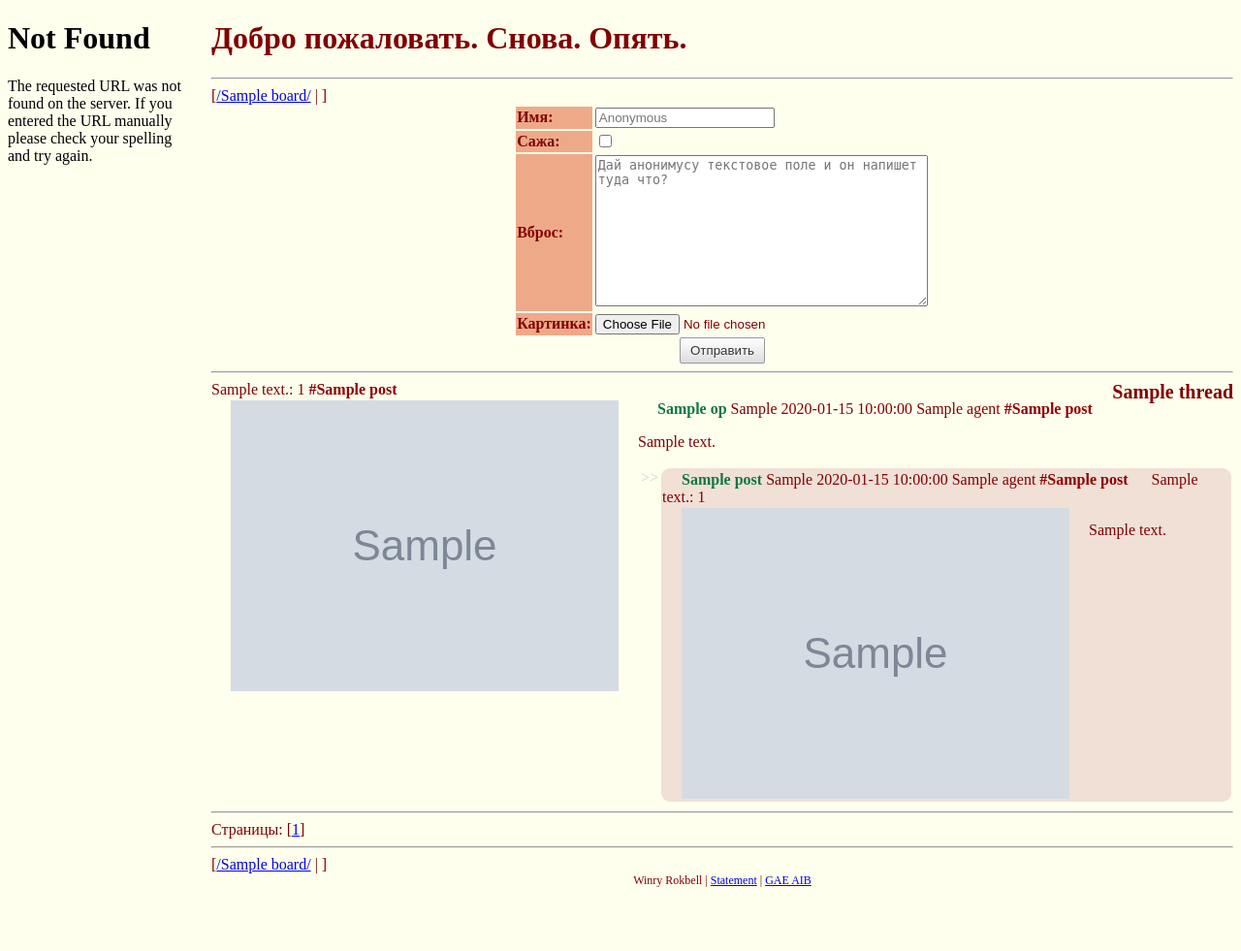
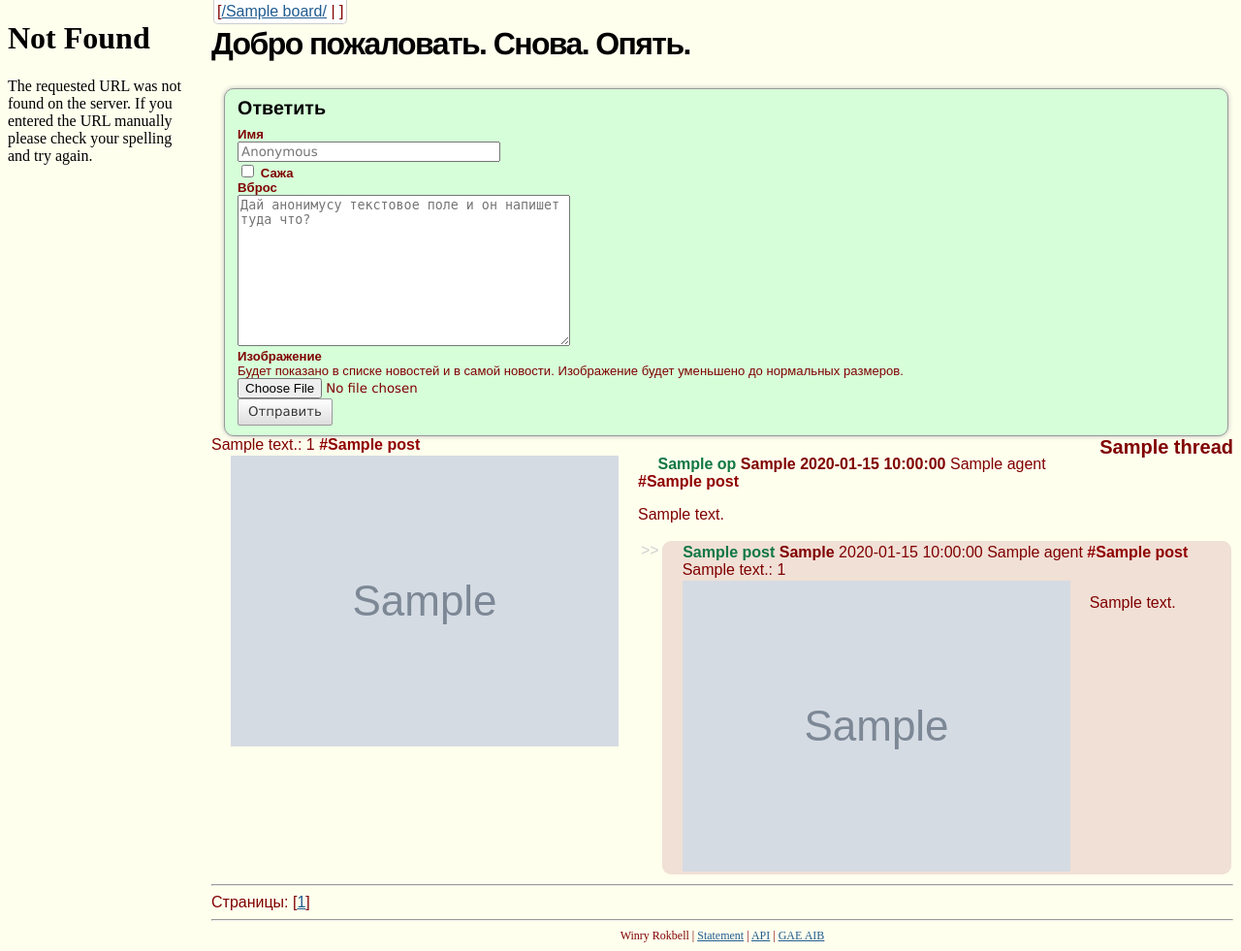
Before and after one commit to a37912/gaeaib, a Python web app: template src/templates/thread.html in a window 1280 px wide. Shown: the whole page at 97% size. Before the commit the page ends 915 px from the top, so only its background shows below. Run offline with Jinja, Linux system fonts and the light colour scheme; the template is opened without the code that fills it: most values are stand-ins (such as "Sample title", 1, 10 or a date in 2020); grey boxes marked "Sample" are stand-in pictures.

Commit message:
answers form work

```diff
--- a/src/static/css/futaba.css
+++ b/src/static/css/futaba.css
@@ -98,8 +98,8 @@ span.modpost {
 .reply {
 	background: #F0E0D6;
 	color: #800000;
-        -moz-border-radius: 9px 9px 9px 9px;
-        border-radius: 9px 9px 9px 9px;
+  -moz-border-radius: 9px 9px 9px 9px;
+  border-radius: 9px 9px 9px 9px;
 }
 .replyhl {
 	background: #F0C0B0;
@@ -138,6 +138,7 @@ span.modpost {
   -webkit-transition-property: opacity, -webkit-box-shadow:;
   -webkit-transition-duration: 0.5s, 2s;
   opacity: 0;
+  max-width: 60%;
 }
 
 span.spoiler, span.spoiler a {
--- a/src/static/css/global.css
+++ b/src/static/css/global.css
@@ -1,24 +1,136 @@
-/* Mappings added for integrated TOC handling */
+body {
+font: 100% Arial, FreeSans, sans-serif;
+background: White;
+color: Black;
+}
+h1, h2, h3, h4, h5, h6 {
+font-family: "Helvetica Neue", Arial, FreeSans, sans-serif;
+font-weight: bold;
+line-height: 150%;
+color: Black;
+}
+h1, h2 {
+letter-spacing: -0.05em;
+}
+h1 {
+font-size: 2em;
+}
+h2 {
+font-size: 1.75em;
+}
+h3 {
+font-size: 1.5em;
+}
+h4 {
+font-size: 1.25em;
+}
+h5 {
+font-size: 1em;
+}
+h6 {
+font-size: 0.8em;
+}
+p {
+}
+a:link, a:visited {
+color: #205c90;
+}
+dt {
+font-weight: bold;
+}
+input {
+font-family: "Lucida Grande", Arial, FreeSans;
+}
+q {
+quotes: "“" "”" "‘" "’"
+}
 
 * html { overflow: hidden;  }
 * html body { height: 100%; overflow: auto; width: 100%; margin: 0px; }
 
 #menu { display: block; position:fixed; top:0px; left:0px; width:210px; height:100%; background:transparent; }
-#tocMenu { display: block; position:fixed; top:0px; left:0px; width:210px; height:100%; background:transparent; }
 
 * html #havmenu { position: absolute; }
 
 #bodyContent { margin-left: 210px; }
 * html #bodyContent { margin-left: 220px; }
 
-#bodyContent div object {
-    padding: 0;
-    border-top: 1px solid #808080;
-    border-right: 1px solid #808080;
-    border-bottom: 0;
-    border-left: 1px solid #808080;
+div #postarea {
+/*top: -1.5em;
+width: 225px; */
+background-color: white;
+border: 1px solid #999;
+-webkit-border-radius: 10px;
+-webkit-box-shadow: 0px 0px 5px #BBB;
+padding: 0px 13px 10px 13px;
+margin-left: 1em;
+font-size: 82%;
+margin-right: 5px;
 }
 
+div#postarea.reply {
+background-color: #D6FFD9;
+}
+
+#postarea h3{
+padding: 0px 0px 0px;
+margin: 5px 0;
+}
+
+div.formControls {
+margin: 1em 0;
+}
+input[type="text"]:focus,
+input[type="password"]:focus,
+textarea:focus {
+background-color: #ffffe0;
+}
+label {
+font-weight:bold;
+}
+input[type="checkbox"] + label:hover {
+background: #ddd;
+outline: 0.1em solid #ddd;
+}
+
+.field {
+clear: both;
+margin-top: 0;
+}
+.field input[type="text"] {
+}
+input#title {
+width: 100%;
+}
+
+input[type="checkbox"] + label:hover {
+background: #ddd;
+outline: 0.1em solid #ddd;
+}
+
+#title input {
+font-family: "Helvetica Neue", Arial, FreeSans, sans-serif;
+font-weight: bold;
+line-height: 125%;
+color: Black;
+letter-spacing: -0.05em;
+font-size: 1.625em; /* */
+}
+
+#topmenu {
+position:fixed;
+top:0px;
+left:220px;
+border-left:1px #CCC solid;
+border-right:1px #CCC solid;
+border-bottom:1px #CCC solid;
+padding:3px;
+-moz-border-radius: 0px 0px 5px 5px;
+-webkit-border-bottom-left-radius: 5px;
+-webkit-border-bottom-right-radius: 5px;
+z-index:100;
+background:white;
+}
 
 blockquote blockquote {
 margin-left: 0em;
--- a/src/templates/base.html
+++ b/src/templates/base.html
@@ -16,15 +16,17 @@
   <body>
   {% block body %}
     <div id="bodyContent">
+      <div id="topmenu">
+      [{% for board,text in boards %}<a href="/{{board}}/">/{{board}}/</a> | {% endfor %}]
+      </div>
       {% block precontent %}
         <div class="logo"></div>
         <h1>Добро пожаловать. Снова. Опять.</h1>
       {% endblock %}
-      <hr>
       {% block content %}{% endblock %}
       <div class="footer" >
         Winry Rokbell |
-        <a href="/static/statement.html">Statement</a> |
+        <a href="/about">Statement</a> | <a href="/api">API</a> |
         <a href="http://github.com/a37912/gaeaib/" >GAE AIB</a>
       </div>
       {% block scripts %}{% endblock %}
--- a/src/templates/index.html
+++ b/src/templates/index.html
@@ -20,10 +20,10 @@ R. I. P.
 </pre>
 
 <div>
-Немного про борду: <a href="/static/statement.html">statement</a>
+Немного про борду: <a href="/about">statement</a>
 </div>
 
-<a target="_top" href="/b/">Раковать?</b>
+<a href="/b/">Раковать?</a>
 <center>
   <img src="/static/img/gadg1.jpg" alt="gadg" />
 </center>
--- a/src/templates/list.html
+++ b/src/templates/list.html
@@ -5,10 +5,10 @@
 {% endblock %}
 
 {% block body %}
-<h2>Гайкочян</h2>
+<h2><a href="/" target="_top">Гайкочян</a></h2>
 
 <div class="list_title">Boards</div>
-{% for board,text in boards %}<a target="board" href="/{{board}}/">/{{board}}/</a> - {{text}} <br/>{% endfor %}
+{% for board,text in boards %}<a target="_top" href="/{{board}}/">/{{board}}/</a> - {{text}} <br/>{% endfor %}
 
 <hr/>
 
--- a/src/templates/postform.html
+++ b/src/templates/postform.html
@@ -1,66 +1,51 @@
 {% extends "base.html" %}
 
 {% block content %}
-[{% for board,text in boards %}<a href="/{{board}}/">/{{board}}/</a> | {% endfor %}]
 
 {% block postform %}
-<div class="postarea">
+<div id="postarea" class="{% if not reply %}reply{% endif %}">
 <form method="post" action="post/" >
- <table class="postform">
-    <tbody>
-      <tr>
-        <th><label for="id_name">Имя:</label></th>
-        <td><input placeholder="Anonymous" type="text" name="name" id="id_name" /></td>
-      </tr>
+<h3>{% if not reply %}Ответить{% else %}Новая тема{% endif %}</h3>
+ <div class="field">
+   <label class="formQuestion" for="id_name">Имя</label>
+   <div class="formHelp"></div>
+   <input type="text" name="name" id="id_name" value="" size="31" maxlength="30" placeholder="Anonymous" />
+ </div>
 {% if not reply %}
-      <tr>
-        <th><label for="id_sage">Сажа:</label></th>
-        <td><input type="checkbox" name="sage" id="id_sage" /></td>
-      </tr>
+ <div class="field">
+   <input class="noborder" type="checkbox" value="on" name="sage" id="id_sage">
+   <label class="formQuestion" for="id_sage">Сажа</label>
+   <div class="formHelp"></div>
+ </div>
 {% else %}
-      <tr>
-        <th><label for="id_subject">Тема:</label></th>
-        <td><input placeholder="25 буковок" size=25 type="text" name="subject" id="id_subject" /></td>
-      </tr>
+ <div id="title" class="field title">
+   <label class="formQuestion" for="id_subject">Тема</label>
+   <div class="formHelp"></div>
+   <input type="text" name="title" id="id_subject" value="" size="26" maxlength="25" placeholder="25 буковок" />
+ </div>
 {% endif %}
-      <tr>
-        <th><label for="id_text">Вброс:</label></th>
-        <td><textarea placeholder="Дай анонимусу текстовое поле и он напишет туда что?" id="id_text" rows="10" cols="40" name="text"></textarea></td>
-      </tr>
-      <tr>
-        <th>
-          <label for="id_image">Картинка: </label>
-        </th>
-        <td>
-          <span id="view_img_nojs">Включите javascript для загрузки
-            файлов</span>
-          <input style="display: none" id="upload_img" type="file" name="image"/>
-          <img id="view_img" style="display: none" src="" />
-          <br/>
-          <span id="view_img_msg"  style="display: none" >
-            Подождите, пока грузится картинка
-            </span>
-        </td>
-      </tr>
-    </tbody>
-  </table>
+ <div class="field">
+   <label class="formQuestion" for="id_text">Вброс</label>
+   <div class="formHelp"></div>
+   <div><textarea rows="10" cols="40" name="text" id="id_text" placeholder="Дай анонимусу текстовое поле и он напишет туда что?"></textarea></div>
+ </div>
 
-  <input type="hidden" id="upload_key" name="key"></input>
-
-  <input type="submit" class="g-button" value="Отправить"/>
+ <div class="field">
+   <label class="formQuestion" for="image">Изображение</label>
+   <div class="formHelp" id="image_help">Будет показано в списке новостей и в самой новости. Изображение будет уменьшено до нормальных размеров.</div>
+   <span id="view_img_nojs">Включите javascript для загрузки файлов</span>
+   <input style="display: none" id="upload_img" type="file" name="image" id="image" size="30"/>
+   <img id="view_img" style="display: none" src="" />
+   <br />
+   <span id="view_img_msg"  style="display: none" >Подождите, пока грузится картинка</span>
+ </div>
+ <input type="hidden" id="upload_key" name="key" />
+  <input type="submit" class="g-button" value="Отправить" />
 </form>
 </div>
-
-<hr>
 {% endblock %}
-
 {% block threads %}{% endblock %}
-
-[{% for board,text in boards %}<a href="/{{board}}/">/{{board}}/</a> | {% endfor %}]
-
-
 {% endblock %}
-
 {% block scripts %}
 <script>
 _reply = {% if reply %}true{% else %}false{% endif %};
```
Lines whose indentation alone changed are shown as unchanged.
